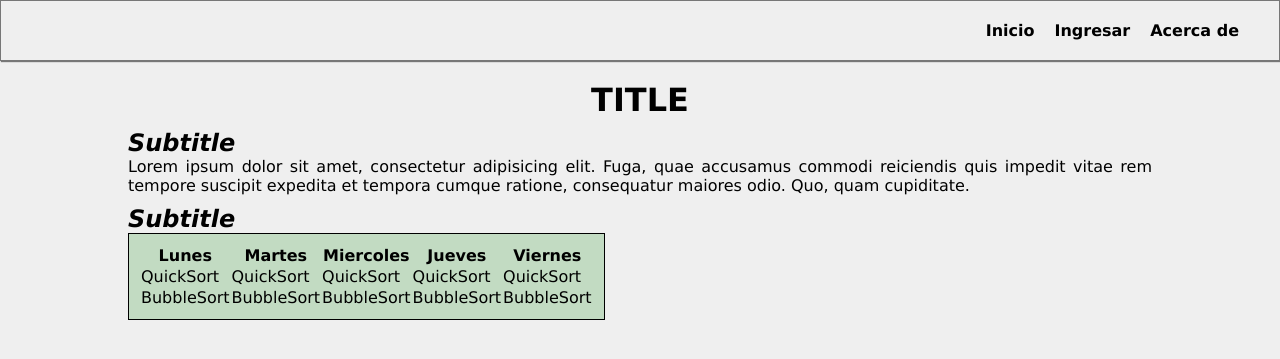
After one commit to samricodev/DesarrolloWeb, a PHP site: page /extra.html in a window 1280 px wide. The commit adds this page. Shown: the top 359 px of the page. Run offline with PHP 8.4, Linux system fonts and the light colour scheme.

Commit message:
design changes - part 1

```diff
--- /dev/null
+++ b/estilos.css
@@ -0,0 +1,72 @@
+*{
+    margin: 0;
+    padding: 0;
+}
+
+body {
+    min-width: 300px;
+    background-color: #efefef;
+    color: black;
+    font: 400;
+    font-family: Verdana, Geneva, Tahoma, sans-serif;
+    font-size: medium;
+    line-height: normal;
+}
+
+header {
+    padding: 10px;
+    border: 1px solid rgba(0, 0, 0,0.5);
+    box-shadow: 1px 1px 1px rgba(0, 0, 0,0.5);
+}
+
+header nav ul {
+    padding: 10px;
+    display: flex;
+    flex-direction: row;
+    justify-content: right;
+    list-style: none;
+    font-weight: bold;
+    z-index: initial;
+}
+
+header nav ul li {
+    margin-right: 20px;
+}
+
+h1 {
+    margin-top: 20px;
+    text-transform: uppercase;
+    text-align: center;
+}
+
+h2{
+    margin-top: 10px;
+    font-style: italic;
+}
+
+a{
+    text-decoration: none;
+    color: #000;
+}
+
+a:hover {
+    color: cornflowerblue;
+}
+
+.container {
+    width: 80%;
+    margin-left: 10%;
+    margin-right: 10%;
+}
+
+p{
+    text-align: justify;
+}
+
+table {
+    background-color: rgba(150,200,150,0.5);
+    caption-side: top;
+    border: 1px solid #000;
+    border-collapse: separate;
+    padding: 10px;
+}
--- /dev/null
+++ b/extra.html
@@ -0,0 +1,59 @@
+<!DOCTYPE html>
+<html lang="en">
+<head>
+    <meta charset="UTF-8">
+    <meta http-equiv="X-UA-Compatible" content="IE=edge">
+    <meta name="viewport" content="width=device-width, initial-scale=1.0">
+    <link rel="stylesheet" href="./estilos.css">
+    <title>Implementation</title>
+</head>
+<body>
+    <header>
+        <nav>
+            <ul>
+                <li><a href="#">Inicio</a></li>
+                <li><a href="#">Ingresar</a></li>
+                <li><a href="#">Acerca de</a></li>
+            </ul>
+        </nav>
+    </header>
+    <div>
+        <h1>Title</h1>
+        <div class="container">
+            <h2>Subtitle</h2>
+            <p>
+                Lorem ipsum dolor sit amet, consectetur adipisicing elit.
+                Fuga, quae accusamus commodi reiciendis quis impedit vitae
+                rem tempore suscipit expedita et tempora cumque ratione,
+                consequatur maiores odio. Quo, quam cupiditate.
+            </p>
+        </div>
+        <div class="container">
+            <h2>Subtitle</h2>
+            <table>
+                <tr>
+                    <th>Lunes</th>
+                    <th>Martes</th>
+                    <th>Miercoles</th>
+                    <th>Jueves</th>
+                    <th>Viernes</th>
+                </tr>
+                <tr>
+                    <td>QuickSort</td>
+                    <td>QuickSort</td>
+                    <td>QuickSort</td>
+                    <td>QuickSort</td>
+                    <td>QuickSort</td>
+                </tr>
+                <tr>
+                    <td>BubbleSort</td>
+                    <td>BubbleSort</td>
+                    <td>BubbleSort</td>
+                    <td>BubbleSort</td>
+                    <td>BubbleSort</td>
+                </tr>
+            </table>
+        </div>
+    </div>
+</body>
+</html>
--- a/index.html
+++ b/index.html
@@ -27,5 +27,11 @@
         <p>El mejor café del condado</p>
         <a class="btn-cover" href="products.html">Comprar</a>
     </div>
+
+    <footer>
+        <div>
+            <p>©️ 2022 SamCoffee Company Reservados todos los derechos</p>
+        </div>
+    </footer>
 </body>
 </html>
--- a/products.html
+++ b/products.html
@@ -20,10 +20,10 @@
             </ul>
         </nav>
     </header>
-    <!-- <div class="cover2">
+    <div class="cover2">
         <h2>SamCoffee</h2>
         <p>El mejor café del condado</p>
-    </div> -->
+    </div>
     <div class="grillita">
         <h2>Disfruta de lo mejor</h2>
         <p>
--- a/register.html
+++ b/register.html
@@ -22,6 +22,8 @@
     </header>
     <div class="cover">
         <h2>SamCoffee</h2>
+    </div>
+    <div>
         <h3>Registrate</h3>
         <form action="">
             <label for="">Nombre</label>
```
Also changed, not shown: css/style.css (+19 -17 lines).
